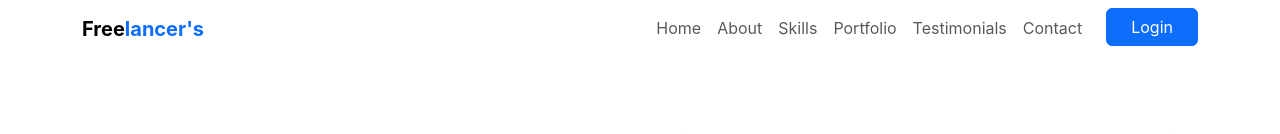
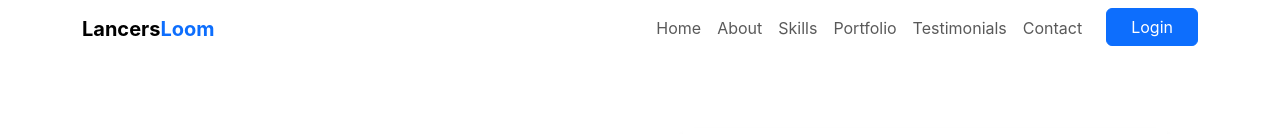
Before and after one commit to Ashwinkumaresan/lancersloom, a React (Vite) app: page / in a window 1280 px wide. Shown: the top 134 px of the page. Built offline with nearby package versions, Linux system fonts and the light colour scheme.

Commit message:
Web name changed

```diff
--- a/src/components/Footer.jsx
+++ b/src/components/Footer.jsx
@@ -9,7 +9,7 @@ const Footer = () => {
         <Row>
           <Col lg={4} className="mb-4 mb-lg-0">
             <h4 className="text-white mb-4">
-              Free<span className="text-primary">lancer's</span>
+              Lancers<span className="text-primary">Loom</span>
             </h4>
             <p className="text-white-50 mb-4">
               Freelance Web Developer & Designer specializing in creating beautiful, functional websites and
--- a/src/components/Navbar.jsx
+++ b/src/components/Navbar.jsx
@@ -33,7 +33,7 @@ const Navbar = () => {
     >
       <Container>
         <BootstrapNavbar.Brand as={Link} to="/" className="fw-bold">
-          Free<span className="text-primary">lancer's</span>
+          Lancers<span className="text-primary">Loom</span>
         </BootstrapNavbar.Brand>
         <BootstrapNavbar.Toggle aria-controls="basic-navbar-nav" />
         <BootstrapNavbar.Collapse id="basic-navbar-nav">
```
